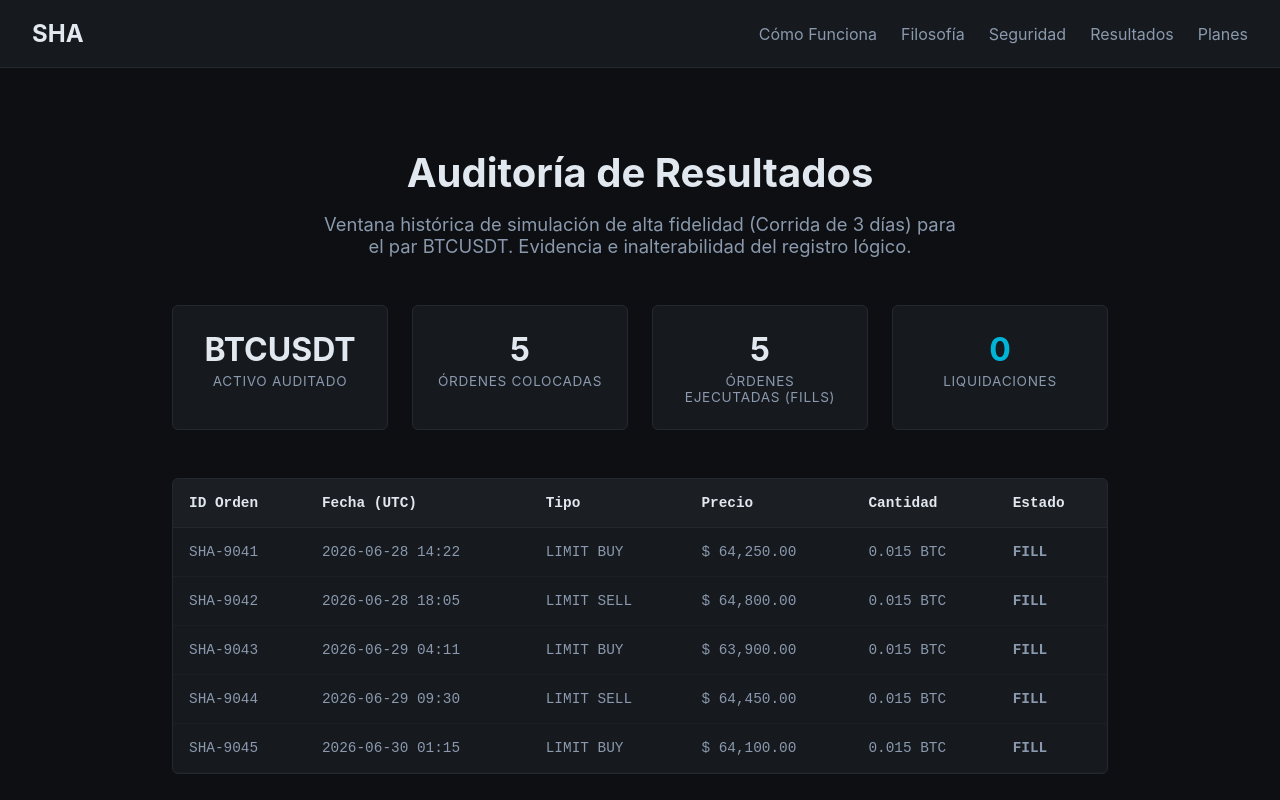
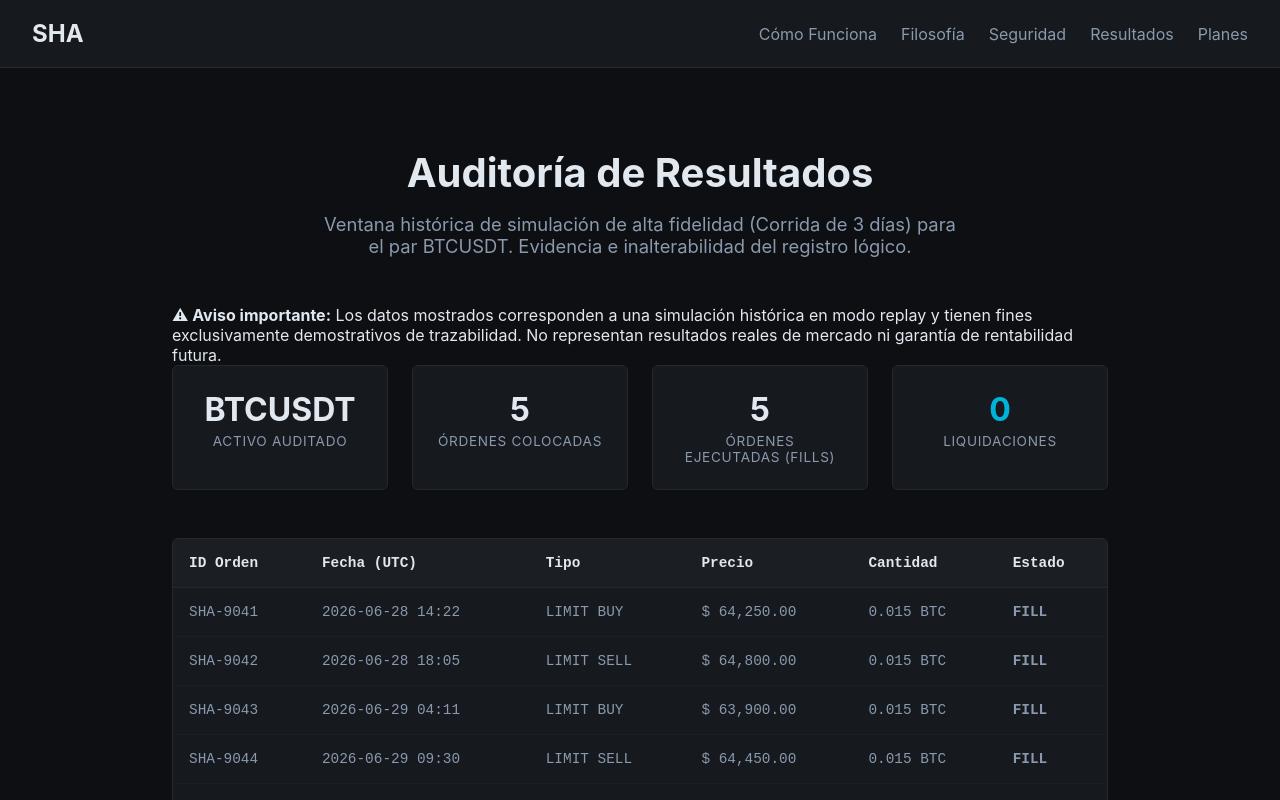
Before and after one commit to jorge-alo/sha, a Next.js app: page /resultados in a window 1280 px wide. Built offline with nearby package versions, Linux system fonts and the light colour scheme.

Commit message:
agregando el disclaimer

```diff
--- a/app/resultados/page.tsx
+++ b/app/resultados/page.tsx
@@ -7,7 +7,6 @@ export const metadata: Metadata = {
 };
 
 export default function ResultadosPage() {
-  // Datos simulados fieles de la corrida de 3 días (BTCUSDT)
   const orderLog = [
     { id: "SHA-9041", fecha: "2026-06-28 14:22", tipo: "LIMIT BUY", precio: "64,250.00", cantidad: "0.015", estado: "FILL" },
     { id: "SHA-9042", fecha: "2026-06-28 18:05", tipo: "LIMIT SELL", precio: "64,800.00", cantidad: "0.015", estado: "FILL" },
@@ -24,6 +23,13 @@ export default function ResultadosPage() {
           Ventana histórica de simulación de alta fidelidad (Corrida de 3 días) para el par BTCUSDT.
           Evidencia e inalterabilidad del registro lógico.
         </p>
+      </div>
+
+      {/* DISCLAIMER — riesgo #1 de la Product Vision */}
+      <div className={styles.disclaimer}>
+        <strong>⚠ Aviso importante:</strong> Los datos mostrados corresponden a una simulación
+        histórica en modo replay y tienen fines exclusivamente demostrativos de trazabilidad.
+        No representan resultados reales de mercado ni garantía de rentabilidad futura.
       </div>
 
       {/* Bloque de Métricas */}
@@ -51,12 +57,12 @@ export default function ResultadosPage() {
         <table className={styles.cryptoTable}>
           <thead>
             <tr>
-              <th>ID Orden</th>
-              <th>Fecha (UTC)</th>
-              <th>Tipo</th>
-              <th>Precio</th>
-              <th>Cantidad</th>
-              <th>Estado</th>
+              <th scope="col">ID Orden</th>
+              <th scope="col">Fecha (UTC)</th>
+              <th scope="col">Tipo</th>
+              <th scope="col">Precio</th>
+              <th scope="col">Cantidad</th>
+              <th scope="col">Estado</th>
             </tr>
           </thead>
           <tbody>
```
